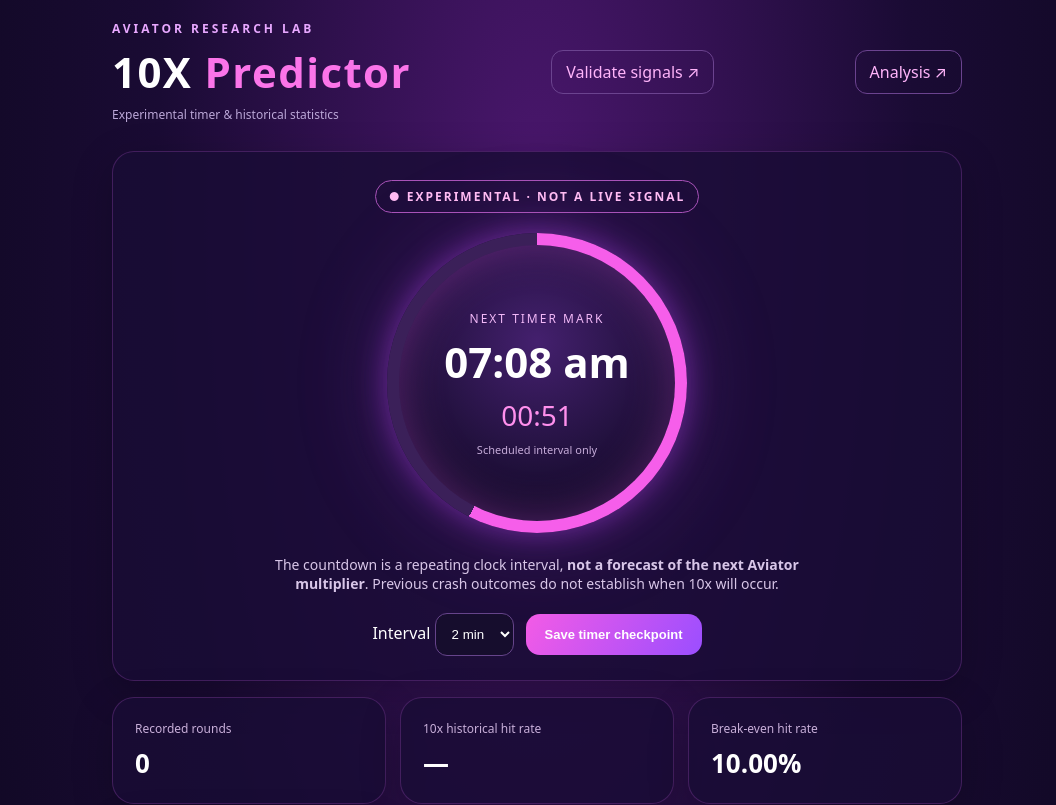
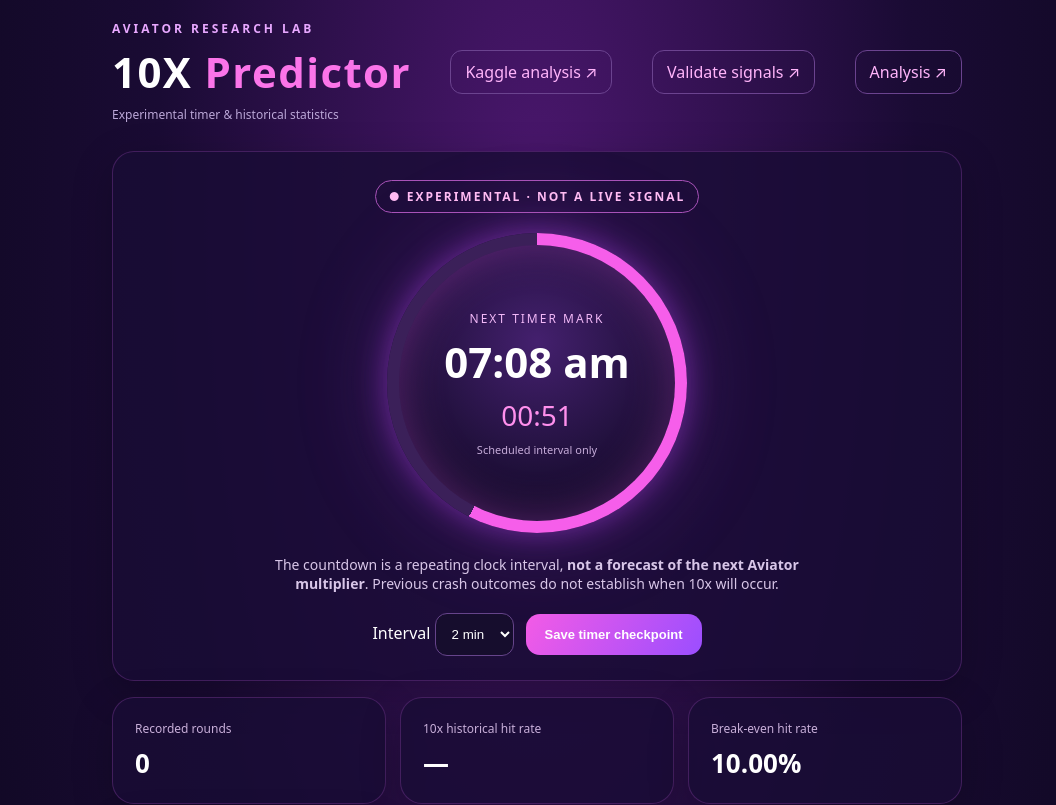
Before and after one commit to goleletheo/signal, a Next.js app: page /10x-predictor in a window 1280 px wide. Shown: the top 805 px of the page, without its empty margins (103-1159 px from the left). Built offline with nearby package versions, Linux system fonts and the light colour scheme.

Commit message:
Link 10X predictor to real Kaggle historical analysis

```diff
--- a/app/10x-predictor/page.jsx
+++ b/app/10x-predictor/page.jsx
@@ -17,7 +17,7 @@ async function upload(e){let f=e.target.files?.[0];if(!f)return;let v=parseCSV(a
 function exportCSV(){let csv='multiplier\n'+rounds.map(x=>x.toFixed(2)).join('\n');let a=document.createElement('a');let url=URL.createObjectURL(new Blob([csv],{type:'text/csv'}));a.href=url;a.download='aviator-history.csv';a.click();setTimeout(()=>URL.revokeObjectURL(url),1000)}
 const card={background:'rgba(25,13,53,.82)',border:'1px solid rgba(231,105,255,.2)',borderRadius:22,padding:22,boxShadow:'0 12px 40px rgba(0,0,0,.22)'},btn={background:'linear-gradient(120deg,#f35be6,#9b4eff)',border:0,borderRadius:14,color:'#fff',fontWeight:800,padding:'13px 19px',cursor:'pointer'},inputStyle={background:'#160d2d',border:'1px solid #66448b',borderRadius:12,padding:12,color:'#fff',minWidth:0};
 return <main style={{minHeight:'100vh',background:'radial-gradient(ellipse at 50% 12%,#4b176e 0%,#1a0b34 42%,#0b071b 85%)',color:'#fff',fontFamily:'system-ui,-apple-system,Segoe UI,sans-serif',padding:'20px 16px 70px'}}><div style={{maxWidth:850,margin:'0 auto'}}>
-<header style={{display:'flex',justifyContent:'space-between',alignItems:'center',gap:12,marginBottom:28,flexWrap:'wrap'}}><div><div style={{fontSize:12,letterSpacing:3,color:'#e8a8ff',fontWeight:800}}>AVIATOR RESEARCH LAB</div><h1 style={{fontSize:'clamp(28px,6vw,42px)',margin:'6px 0'}}>10X <span style={{color:'#fb74e9'}}>Predictor</span></h1><div style={{fontSize:12,color:'#bba7d7'}}>Experimental timer & historical statistics</div></div><a href="/10x-validation" style={{color:"#ffb4fa",border:"1px solid #6b438f",borderRadius:12,padding:"10px 14px",textDecoration:"none"}}>Validate signals ↗</a> <a href="/analysis" style={{color:'#ffb4fa',border:'1px solid #6b438f',borderRadius:12,padding:'10px 14px',textDecoration:'none'}}>Analysis ↗</a></header>
+<header style={{display:'flex',justifyContent:'space-between',alignItems:'center',gap:12,marginBottom:28,flexWrap:'wrap'}}><div><div style={{fontSize:12,letterSpacing:3,color:'#e8a8ff',fontWeight:800}}>AVIATOR RESEARCH LAB</div><h1 style={{fontSize:'clamp(28px,6vw,42px)',margin:'6px 0'}}>10X <span style={{color:'#fb74e9'}}>Predictor</span></h1><div style={{fontSize:12,color:'#bba7d7'}}>Experimental timer & historical statistics</div></div><a href="/kaggle-analysis" style={{color:"#ffb4fa",border:"1px solid #6b438f",borderRadius:12,padding:"10px 14px",textDecoration:"none"}}>Kaggle analysis ↗</a> <a href="/10x-validation" style={{color:"#ffb4fa",border:"1px solid #6b438f",borderRadius:12,padding:"10px 14px",textDecoration:"none"}}>Validate signals ↗</a> <a href="/analysis" style={{color:'#ffb4fa',border:'1px solid #6b438f',borderRadius:12,padding:'10px 14px',textDecoration:'none'}}>Analysis ↗</a></header>
 <section style={{...card,textAlign:'center',padding:'28px 14px 24px'}}><div style={{display:'inline-block',fontSize:12,letterSpacing:2,fontWeight:800,color:'#ffbbf3',padding:'7px 13px',border:'1px solid #a852b8',borderRadius:40,marginBottom:20}}>● EXPERIMENTAL · NOT A LIVE SIGNAL</div>
 <div style={{width:'min(74vw,300px)',height:'min(74vw,300px)',margin:'0 auto 22px',borderRadius:'50%',padding:12,background:'conic-gradient(#f65eea '+pct+'%,#3b2059 '+pct+'%)',boxShadow:'0 0 30px #a53edb88,0 0 90px #a53edb44'}}><div style={{height:'100%',borderRadius:'50%',background:'radial-gradient(circle at 50% 35%,#44206e,#140b2a 75%)',display:'flex',flexDirection:'column',alignItems:'center',justifyContent:'center',boxShadow:'inset 0 0 45px #dd55eb55'}}><div style={{fontSize:12,letterSpacing:2,color:'#f1b8f7'}}>NEXT TIMER MARK</div><div style={{fontSize:'clamp(28px,7vw,42px)',fontWeight:900,margin:'6px 0'}}>{label}</div><div style={{fontSize:28,color:'#ff90ed',fontVariantNumeric:'tabular-nums'}}>{String(Math.floor(left/60)).padStart(2,'0')}:{String(left%60).padStart(2,'0')}</div><div style={{fontSize:11,color:'#c6acd9',marginTop:8}}>Scheduled interval only</div></div></div>
 <p style={{color:'#d8c6e8',fontSize:14,maxWidth:540,margin:'0 auto 20px'}}>The countdown is a repeating clock interval, <strong>not a forecast of the next Aviator multiplier</strong>. Previous crash outcomes do not establish when 10x will occur.</p>
```
